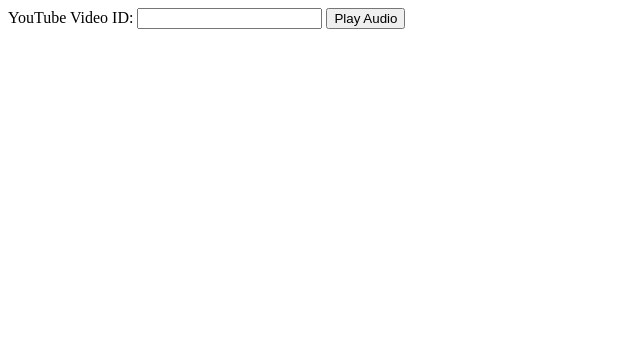
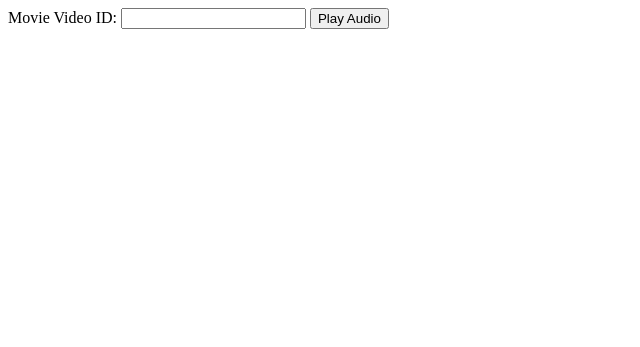
Before and after one commit to Emon2358/movie-player, a plain HTML site: page index.html in a window 1280 px wide. Shown: the whole page, without its empty margins (0-640 px from the left). Drawn offline with Linux system fonts and the light colour scheme.

Commit message:
Update index.html

```diff
--- a/index.html
+++ b/index.html
@@ -7,7 +7,7 @@
 </head>
 <body>
     <form onsubmit="playVideo(); return false;">
-        <label for="video_id">YouTube Video ID:</label>
+        <label for="video_id">Movie Video ID:</label>
         <input type="text" id="video_id" name="video_id" required>
         <button type="submit">Play Audio</button>
     </form>
```
